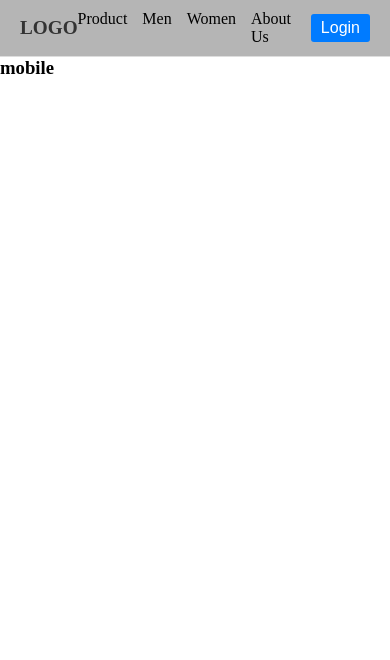
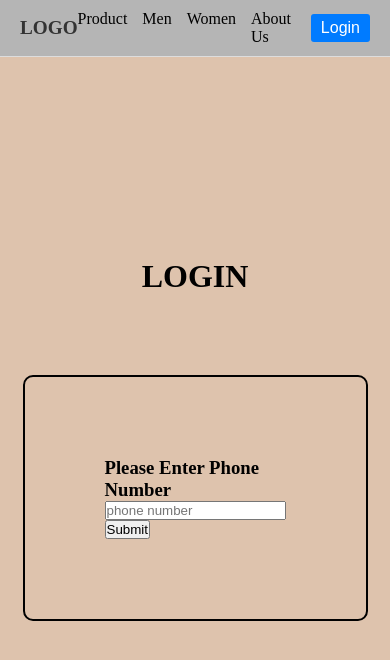
Before and after one commit to Kasra-Zafari/React-Practice-Login, a React (Vite) app: page / in a window 390 px wide. Both pictures are taken after a click on the button "Login". Shown: the top 660 px of the page. Built offline with nearby package versions, Linux system fonts and the light colour scheme.

Commit message:
phoneNumber componet

```diff
--- a/src/componets/Header/index.jsx
+++ b/src/componets/Header/index.jsx
@@ -1,4 +1,3 @@
-import { useState } from "react"
 import classes from "./index.module.css"
 
 
--- a/src/componets/PhoneNumber/index.jsx
+++ b/src/componets/PhoneNumber/index.jsx
@@ -1,5 +1,19 @@
-const PhoneNumber= ()=>{
-return <h3>mobile</h3>
+import classes from "./index.module.css"
+
+
+const PhoneNumber = () => {
+    return (
+        <>
+            <div className={classes.phoneNumber}>
+                <h1>LOGIN</h1>
+                <form className={classes.form}>
+                    <h3>Please Enter Phone Number</h3>
+                    <input type="text" placeholder="phone number" />
+                    <button type="submit">Submit</button>
+                </form>
+            </div>
+        </>
+    )
 }
 
 
--- /dev/null
+++ b/src/componets/PhoneNumber/index.module.css
@@ -0,0 +1,15 @@
+.phoneNumber {
+    display: flex;
+    justify-content: center;
+    align-items: center;
+    flex-direction: column;
+    height: 100vh;
+    background-color: rgb(222, 195, 173);
+}
+
+.form {
+    border: 2px solid black;
+    border-radius: 10px;
+    padding: 5rem;
+    margin: 5rem;
+}
```
